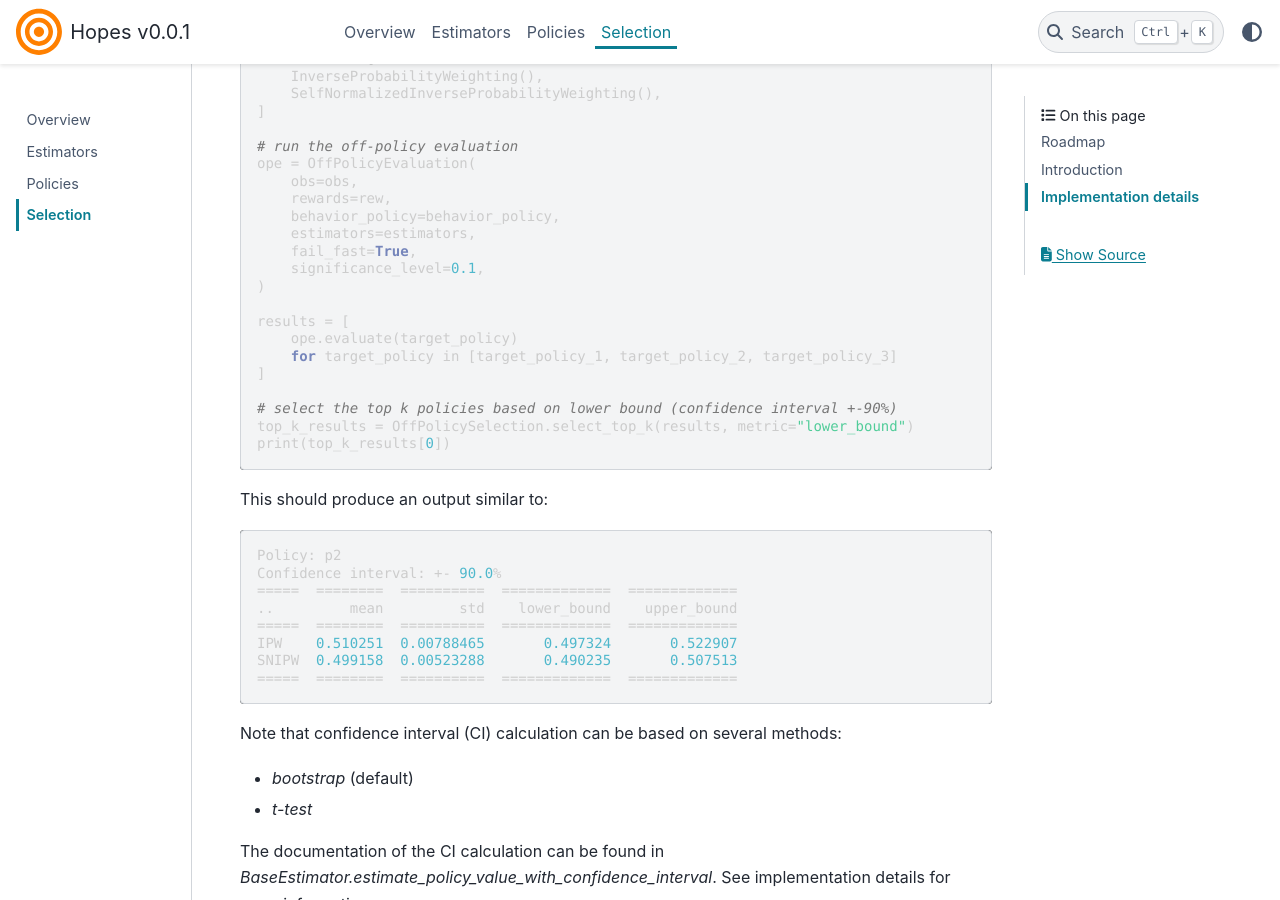
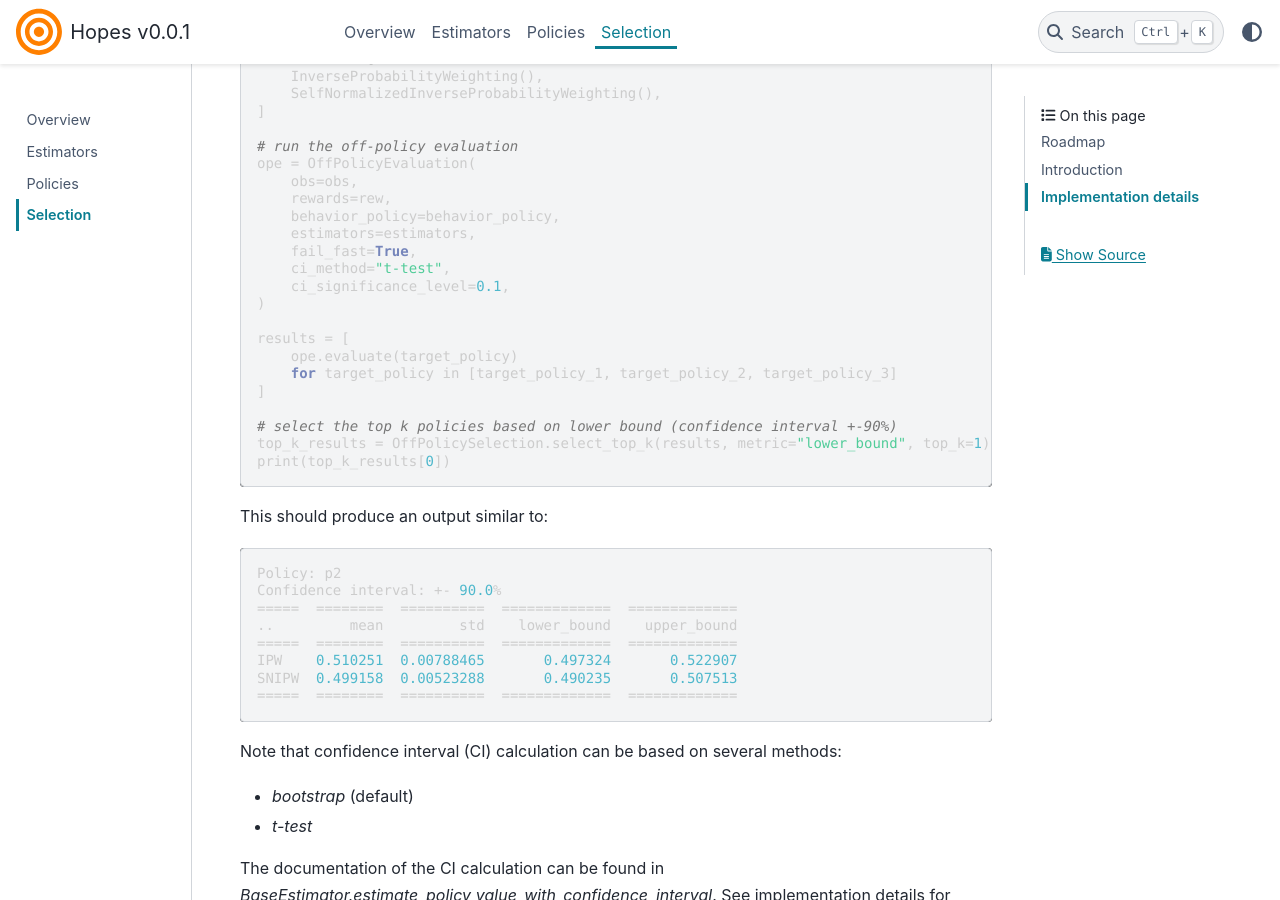
Before and after one commit to airboxlab/hopes, a Sphinx documentation site: the page built from doc/source/ops/index.rst, in a window 1280 px wide and 900 px high, scrolled down 790 px. Built offline with Sphinx 7.4.7 and the PyData theme 0.15.4, drawn with Linux system fonts in a browser that asks for light colours.

Commit message:
fix doc example

```diff
--- a/doc/source/ops/index.rst
+++ b/doc/source/ops/index.rst
@@ -43,7 +43,8 @@ Example with a synthetic, random, dataset.
         behavior_policy=behavior_policy,
         estimators=estimators,
         fail_fast=True,
-        significance_level=0.1,
+        ci_method="t-test",
+        ci_significance_level=0.1,
     )
 
     results = [
@@ -52,7 +53,7 @@ Example with a synthetic, random, dataset.
     ]
 
     # select the top k policies based on lower bound (confidence interval +-90%)
-    top_k_results = OffPolicySelection.select_top_k(results, metric="lower_bound")
+    top_k_results = OffPolicySelection.select_top_k(results, metric="lower_bound", top_k=1)
     print(top_k_results[0])
 
 This should produce an output similar to:
```
